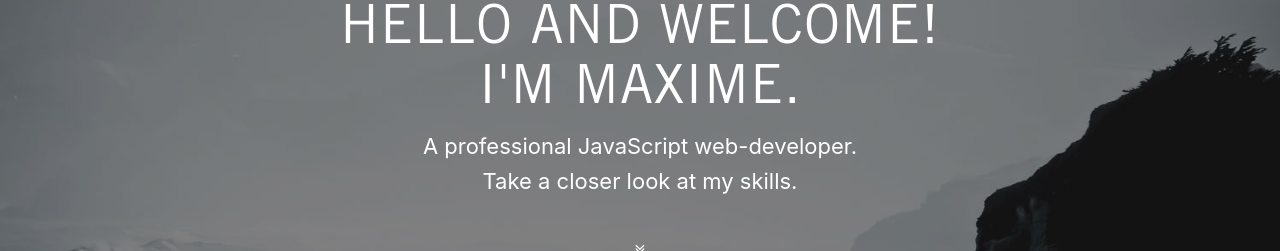
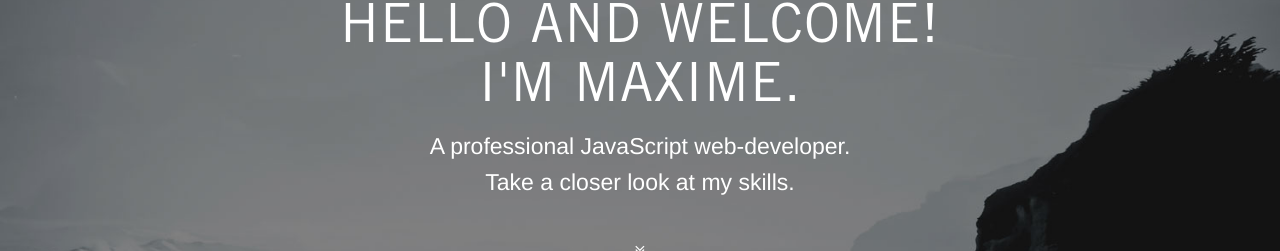
Before and after one commit to m0t0rh34d/m0t0rh34d.github.io, a website with bundled scripts: page index.html in a window 1280 px wide. Shown: the part 256-507 px from the top of the page. Built offline with nearby package versions, Linux system fonts and the light colour scheme.

```diff
--- a/css/grayscale.css
+++ b/css/grayscale.css
@@ -120,7 +120,8 @@
 font-family                    : Gotham;
 font-size                      : 54px; }
       .masthead .intro-body .intro-text {
-font-size                      : 22px; } }
+font-size                      : 23px;
+font-family: Helvetica; } }
 
 .btn-circle {
 font-size                      : 26px;
```
